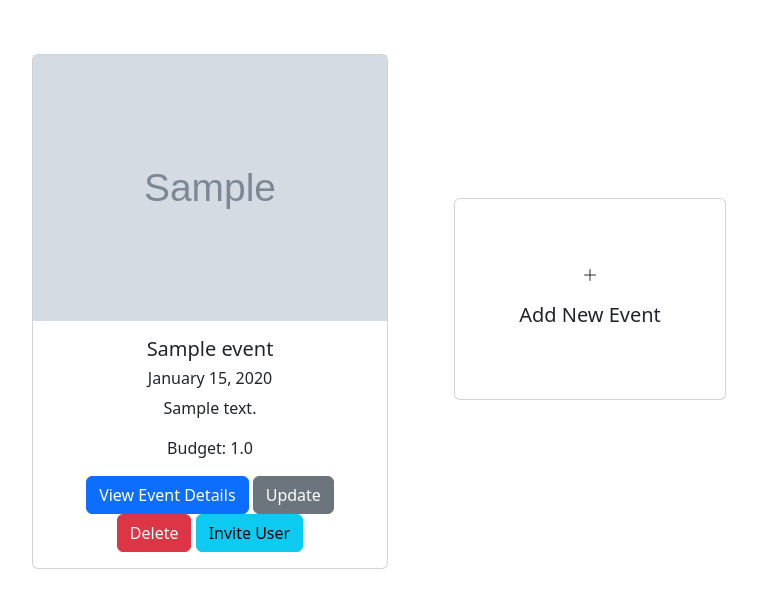
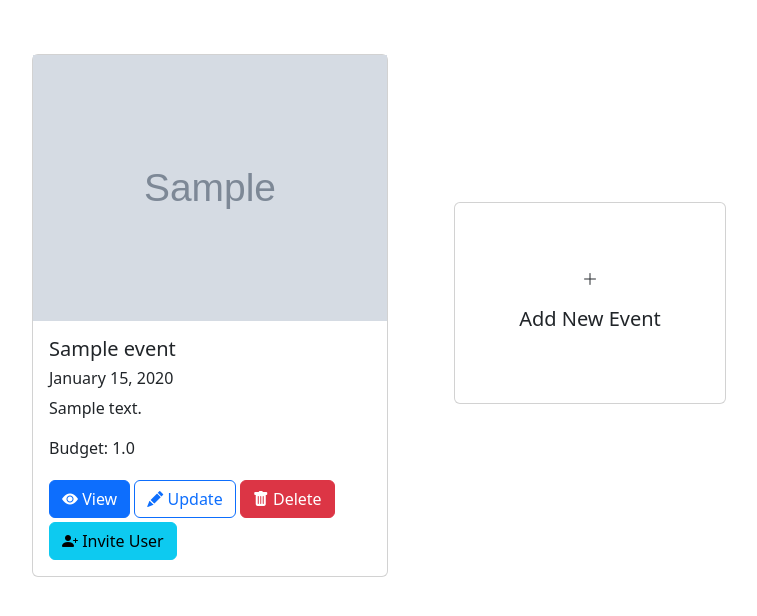
Before and after one commit to MACantara/TRACKIT, a Flask app: page /add-event in a window 1280 px wide. Shown: the part 154-770 px from the top of the page, without its empty margins (240-997 px from the left). Run offline with Flask 3, Linux system fonts and the light colour scheme; a user stored in the database is signed in; tables that the repository leaves empty hold one stand-in row (values such as "Sample post"); grey boxes marked "Sample" are stand-in pictures; some libraries are stand-ins or nearby versions.

Commit message:
Update event card buttons to include icons

```diff
--- a/templates/events-overview.html
+++ b/templates/events-overview.html
@@ -14,7 +14,7 @@
         {% if events %}
             {% for event in events %}
             <div class="col-12 col-md-4">
-                <div class="card text-center">
+                <div class="card text-left">
                     {% if event.image_filename %}
                     <img src="{{ url_for('static', filename='img/' + event.image_filename) }}" alt="Event Image">
                     {% else %}
@@ -25,10 +25,17 @@
                         <h6>{{ event.formatted_date() }}</h6>
                         <p class="card-text">{{ event.description }}</p>
                         <p class="card-text">Budget: {{ event.budget }}</p>
-                        <a href="{{ url_for('event_dashboard', event_id=event.event_id) }}" class="btn btn-primary">View Event Details</a>
-                        <a href="{{ url_for('update_event', event_id=event.event_id) }}" class="btn btn-secondary">Update</a>
-                        <a href="{{ url_for('delete_event', event_id=event.event_id) }}" class="btn btn-danger">Delete</a>
-                        <a href="{{ url_for('invite', event_id=event.event_id) }}" class="btn btn-info">Invite User</a>
+                        {% set buttons = [
+                            ('event_dashboard', 'View', 'btn-primary', 'bi-eye-fill'),
+                            ('update_event', 'Update', 'btn-outline-primary', 'bi-pencil-fill'),
+                            ('delete_event', 'Delete', 'btn-danger', 'bi-trash-fill'),
+                            ('invite', 'Invite User', 'btn-info', 'bi-person-plus-fill')
+                        ] %}
+                        {% for route, text, class, icon in buttons %}
+                            <a href="{{ url_for(route, event_id=event.event_id) }}" class="btn {{ class }} mt-1">
+                                <i class="bi {{ icon }}"></i> {{ text }}
+                            </a>
+                        {% endfor %}
                     </div>
                 </div>
             </div>
```
